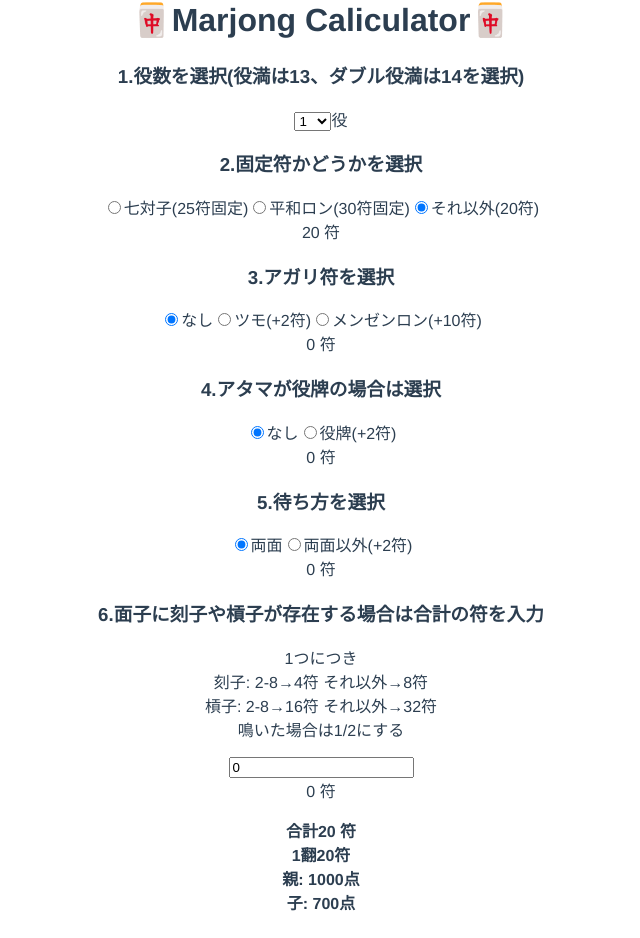
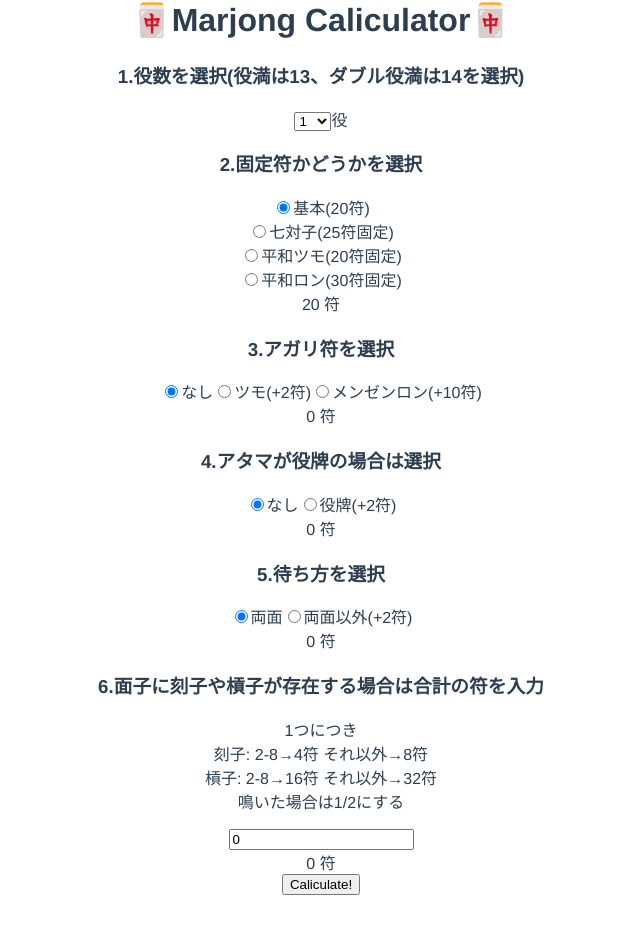
Before and after one commit to ryokuchama/mahjong_caliculator, a Vue app: page / in a window 1280 px wide. Shown: the part 80-1018 px from the top of the page, without its empty margins (319-959 px from the left). After the commit the page ends 983 px from the top, so only its background shows below. Built offline with nearby package versions, Linux system fonts and the light colour scheme.

Commit message:
03-15(2)
03-15(2)

```diff
--- a/src/components/HelloWorld.vue
+++ b/src/components/HelloWorld.vue
@@ -9,21 +9,27 @@
         </select>
         <label>役</label>
       </div>
+    </div>
+    <div id="low" v-show="yaku < 5">
       <div id="basic">
         <h3>2.固定符かどうかを選択</h3>
         <form>
+          <input type="radio" id="other" value="20" v-model="b">
+          <label for="other">基本(20符)</label>
+          <br>
           <input type="radio" id="chi" value="25" v-model="b">
           <label for="chi">七対子(25符固定)</label>
+          <br>
+          <input type="radio" id="ptsumo" value="18" v-model="b">
+          <label for="ptsumo">平和ツモ(20符固定)</label>
+          <br>
           <input type="radio" id="pron" value="30" v-model="b">
           <label for="pron">平和ロン(30符固定)</label>
-          <input type="radio" id="other" value="20" v-model="b">
-          <label for="other">それ以外(20符)</label>
           <br>
           <div>{{ b }} 符</div>
         </form>
       </div>
-    </div>
-    <div id="opt">
+      <div id="opt" v-show="this.b==20">
         <div id="agari">
           <h3>3.アガリ符を選択</h3>
           <form>
@@ -67,18 +73,20 @@
             <br>鳴いた場合は1/2にする
           </p>
           <form>
-          <input v-model="men" placeholder="合計符数を入力">
+            <input v-model="men" placeholder="合計符数を入力(ない場合は0を入力)">
             <br>
             {{ men }} 符
             <br>
           </form>
         </div>
       </div>
-    <div id="result">
+    </div>
+    <div id="btn">
+      <button @click="cal=!cal">Caliculate!</button>
+    </div>
+    <div id="result" v-if="cal">
       <p>
         <strong>
-          合計{{sumfu}} 符
-          <br>
           {{yaku}}翻{{ce}}符
           <br>
           親: {{totaloya}}点
@@ -104,7 +112,8 @@ export default {
       a: 0,
       m: 0,
       ma: 0,
-      men: 0
+      men: 0,
+      cal: false
     };
   },
   computed: {
@@ -118,7 +127,9 @@ export default {
       );
     },
     ce: function() {
-      if (this.sumfu === 25) {
+      if (this.sumfu === 18) {
+        return 20;
+      } else if (this.sumfu === 25) {
         return 25;
       } else {
         return Math.ceil(parseInt(this.sumfu, 10) / 10) * 10;
@@ -167,23 +178,13 @@ export default {
 </script>
 
 <!-- Add "scoped" attribute to limit CSS to this component only -->
-<style scoped>
+<style>
 .marjong {
   display: inline-block;
   text-align: center;
 }
-
-.base {
-  display: inline-block;
-  text-align: left;
-}
-
-.opt {
-  display: inline-block;
-  text-align: left;
-}
-
-.result {
-  font-size: 50pt;
+.btn {
+  width: 160pt;
+  height: 100pt;
 }
 </style>
```
Lines whose indentation alone changed are shown as unchanged.
